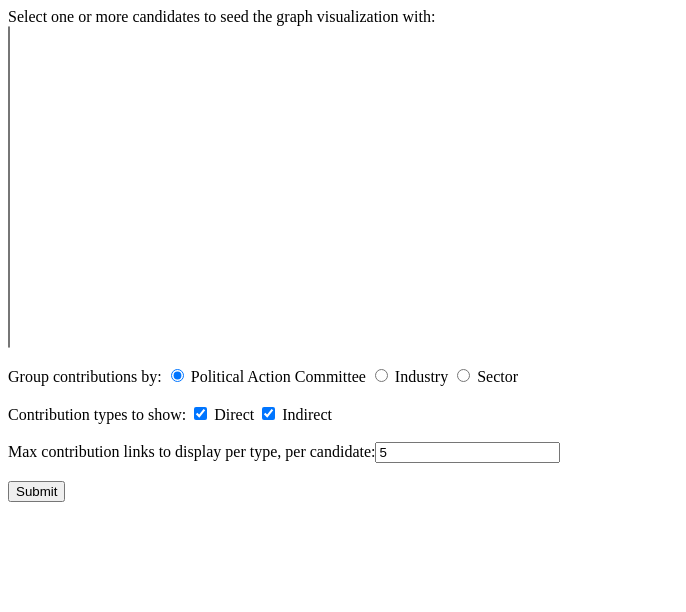
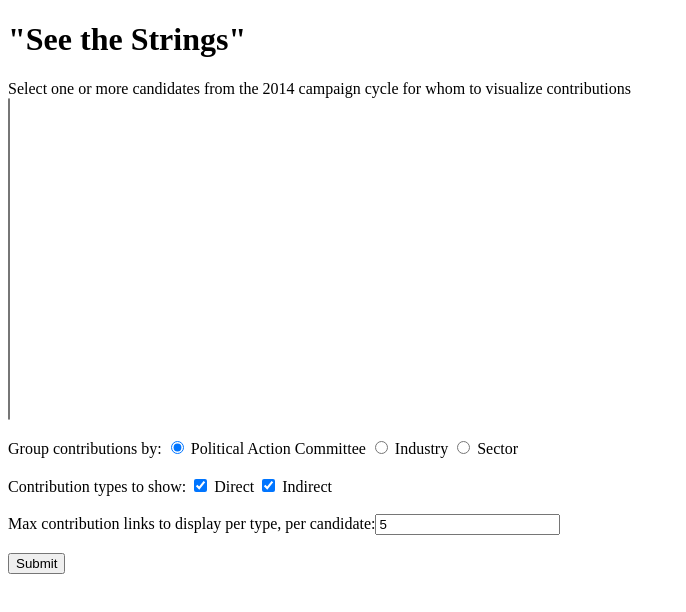
Before and after one commit to ajchovanec/SeeTheStrings, a plain HTML site: page web-content/form.html in a window 1280 px wide. Shown: the whole page, without its empty margins (0-686 px from the left). Drawn offline with nearby package versions, Linux system fonts and the light colour scheme; no server answers.

Commit message:
improve form formatting

```diff
--- a/web-content/form.html
+++ b/web-content/form.html
@@ -2,11 +2,12 @@
 <html>
 <head>
   <meta http-equiv="Content-Type" content="text/html; charset=UTF-8">
-  <title>Insert title here</title>
+  <title>"See the Strings"</title>
 </head>
 <body>
+  <h1>"See the Strings"</h1>
   <form id="graphForm" action="graph.html" method="GET">
-    Select one or more candidates to seed the graph visualization with:
+    Select one or more candidates from the 2014 campaign cycle for whom to visualize contributions
     <br>
     <select id="candidatesList" name="candidates" multiple="multiple" size=20>
     </select>
```
